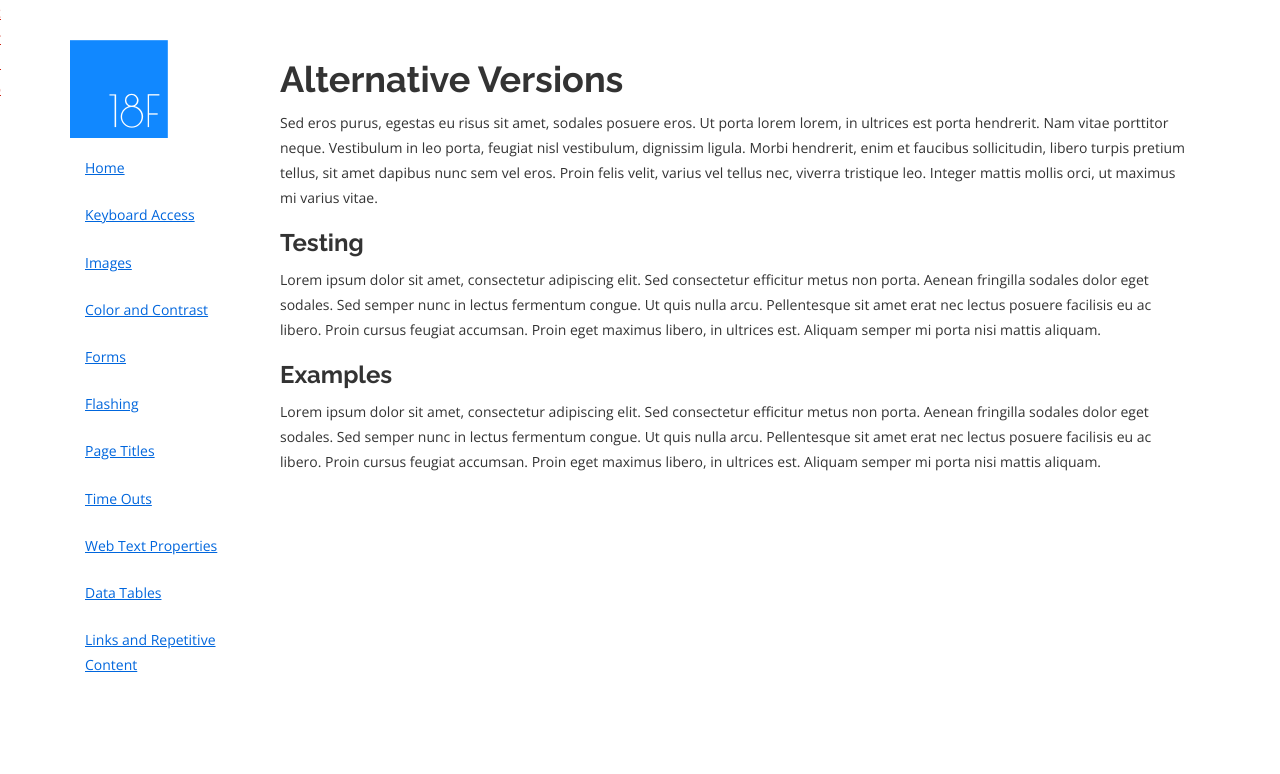
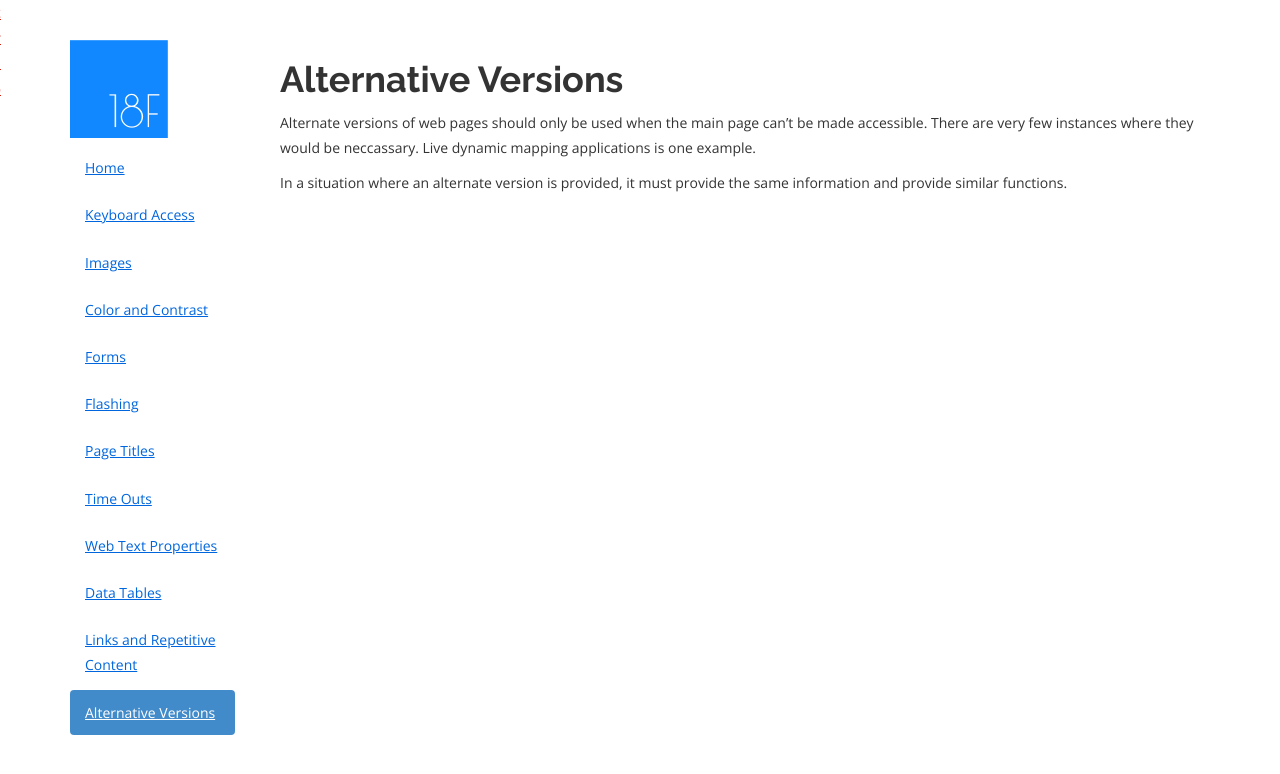
Before and after one commit to 18F/accessibility, a Jekyll site: the page built from pages/alternativeversions.md, in a window 1280 px wide. Shown: the top 774 px of the page. Built offline with Jekyll 4.4.1, drawn with Linux system fonts in a browser that asks for light colours; nearby versions of some CDN libraries; Markdown is read by kramdown in place of the engine named in the settings.

Commit message:
added alternate version page

```diff
--- a/_includes/header.html
+++ b/_includes/header.html
@@ -103,8 +103,8 @@ We're always looking for curious people with diverse skill-sets. Let's talk at 1
             <!--<li><a href='{{site.baseurl}}/css/'>CSS Dependence</a></li>
             <li><a href='{{site.baseurl}}/frames/'>Frames</a></li>-->
             <li><a href='{{site.baseurl}}/links/'>Links and Repetitive Content</a></li>
-            <!--<li><a href='{{site.baseurl}}/plugins/'>Plug-ins</a></li>
-            <li><a href='{{site.baseurl}}/alternativeversions/'>Alternative Versions</a></li>-->
+            <!--<li><a href='{{site.baseurl}}/plugins/'>Plug-ins</a></li>-->
+            <li><a href='{{site.baseurl}}/alternativeversions/'>Alternative Versions</a></li>
           </ul>
         </nav>
       </div>
--- a/pages/alternativeversions.md
+++ b/pages/alternativeversions.md
@@ -5,12 +5,6 @@ description: 'How we deal with Alternative Versions'
 permalink: /alternativeversions/
 page_title: Alternative Versions
 ---
-Sed eros purus, egestas eu risus sit amet, sodales posuere eros. Ut porta lorem lorem, in ultrices est porta hendrerit. Nam vitae porttitor neque. Vestibulum in leo porta, feugiat nisl vestibulum, dignissim ligula. Morbi hendrerit, enim et faucibus sollicitudin, libero turpis pretium tellus, sit amet dapibus nunc sem vel eros. Proin felis velit, varius vel tellus nec, viverra tristique leo. Integer mattis mollis orci, ut maximus mi varius vitae.
+Alternate versions of web pages should only be used when the main page can't be made accessible. There are very few instances where they would be neccassary. Live dynamic mapping applications is one example.
 
-### Testing
-
-Lorem ipsum dolor sit amet, consectetur adipiscing elit. Sed consectetur efficitur metus non porta. Aenean fringilla sodales dolor eget sodales. Sed semper nunc in lectus fermentum congue. Ut quis nulla arcu. Pellentesque sit amet erat nec lectus posuere facilisis eu ac libero. Proin cursus feugiat accumsan. Proin eget maximus libero, in ultrices est. Aliquam semper mi porta nisi mattis aliquam.
-
-### Examples
-
-Lorem ipsum dolor sit amet, consectetur adipiscing elit. Sed consectetur efficitur metus non porta. Aenean fringilla sodales dolor eget sodales. Sed semper nunc in lectus fermentum congue. Ut quis nulla arcu. Pellentesque sit amet erat nec lectus posuere facilisis eu ac libero. Proin cursus feugiat accumsan. Proin eget maximus libero, in ultrices est. Aliquam semper mi porta nisi mattis aliquam.
+In a situation where an alternate version is provided, it must provide the same information and provide similar functions.
```
